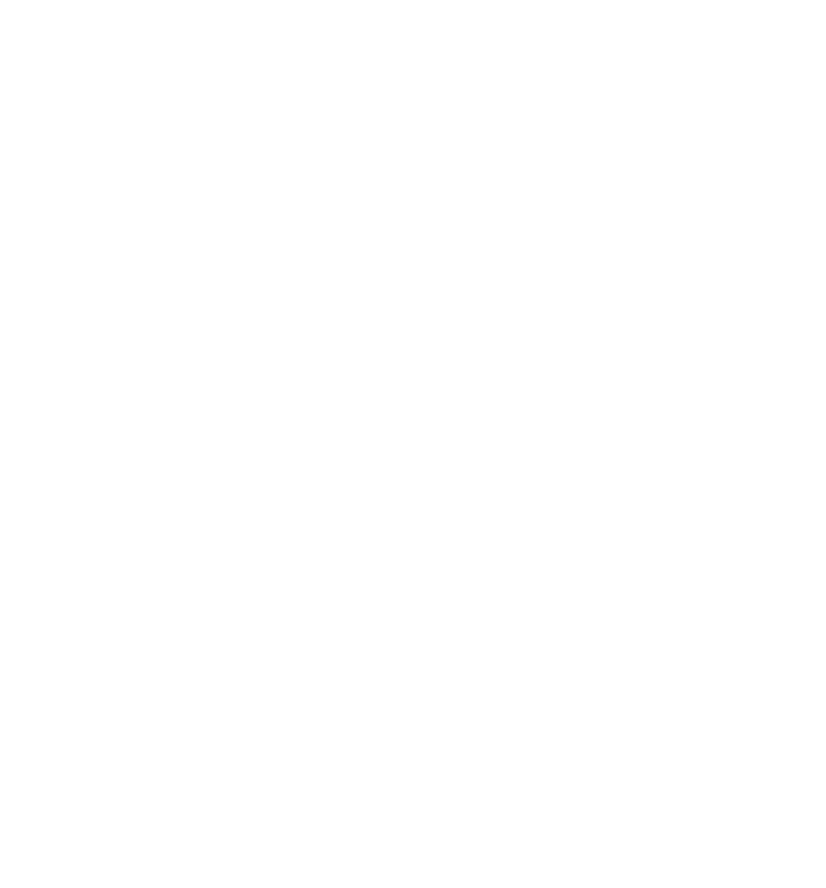
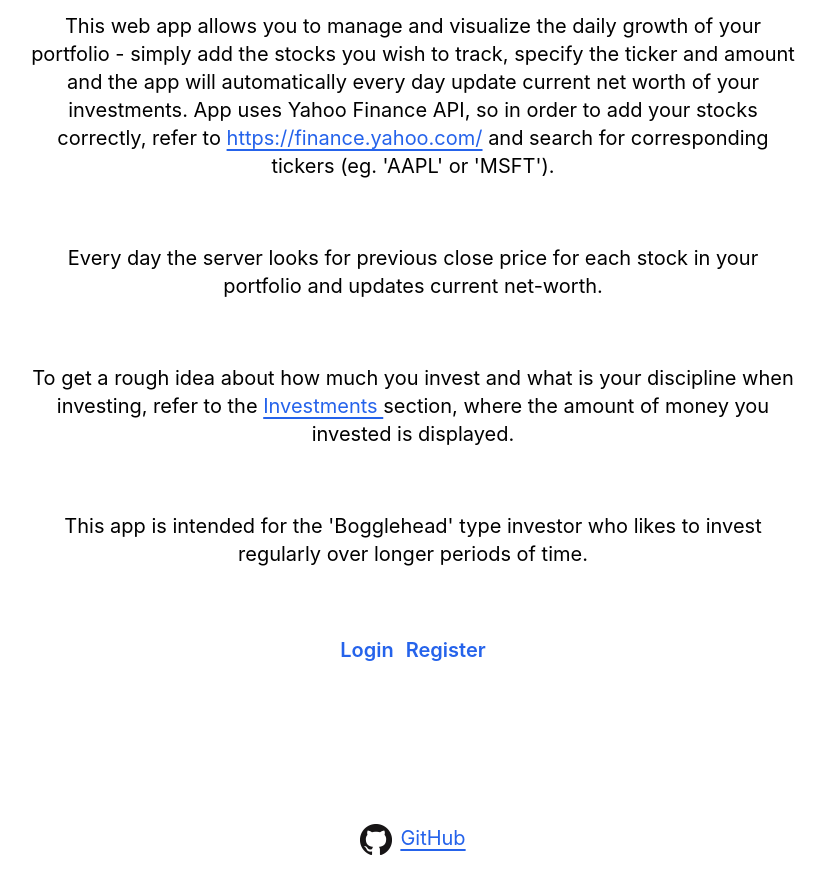
Before and after one commit to MartinKratochvilProgramy/Daily_portfolio_manager_frontend, a React (Create React App) app: page /more in a window 1280 px wide. Before the commit this address had no page. Shown: the part 120-1008 px from the top of the page, without its empty margins (227-1053 px from the left). Before the commit the page ends 800 px from the top, so only its background shows below. Built offline with nearby package versions, Linux system fonts and the light colour scheme.

Commit message:
added /more, links in login register inactive

```diff
--- a/src/App.js
+++ b/src/App.js
@@ -5,7 +5,7 @@ import {
   Route,
 } from "react-router-dom";
 import React, { useState, useEffect } from "react";
-import { Register, Login, Stocks, Charts, Investments, About } from './pages';
+import { Register, Login, Stocks, Charts, Investments, About, More } from './pages';
 
 export const CredentialsContext = React.createContext();
 export const ThemeContext = React.createContext();
@@ -39,6 +39,7 @@ function App() {
               <Route exact path='/charts' element={<Charts />}></Route>
               <Route exact path='/investments' element={<Investments />}></Route>
               <Route exact path='/about' element={<About />}></Route>
+              <Route exact path='/more' element={<More />}></Route>
             </Routes>
           </Router>
         </ThemeContext.Provider>
--- /dev/null
+++ b/src/pages/More.js
@@ -0,0 +1,56 @@
+import React from 'react'
+import { Link } from 'react-router-dom';
+
+export default function More() {
+  return (
+    <div className='text-black dark:text-white'>
+    <div className='flex flex-col justify-center items-center space-y-16'>
+        <h1 className='text-3xl font-semibold mt-8'>
+            ADD YOUR <span className='text-blue-600'>STOCKS</span> AND <span className='text-blue-600'>MANAGE</span> YOUR PORTFOLIO
+        </h1>
+        <p className='max-w-[60%] text-xl'>
+            This web app allows you to manage and visualize the daily growth of your portfolio - simply add the stocks you wish to track, specify the ticker and amount and the app will automatically every day
+            update current net worth of your investments. App uses Yahoo Finance API, so in order to add your stocks correctly, refer to <a href="https://finance.yahoo.com/" target="_blank" rel="noopener noreferrer" className='text-blue-600 underline underline-offset-4'>https://finance.yahoo.com/</a> and
+            search for corresponding tickers (eg. 'AAPL' or 'MSFT').
+        </p>
+        <p className='max-w-[60%] text-xl'>
+            Every day the server looks for previous close price for each stock in your portfolio and updates current net-worth.
+        </p>
+        <p className='max-w-[60%] text-xl'>
+            To get a rough idea about how much you invest and what is your discipline when investing, refer to the <a href="/investments" className='text-blue-600 underline underline-offset-4'>Investments </a>
+            section, where the amount of money you invested is displayed.
+        </p>
+        <p className='max-w-[60%] text-xl'>
+            This app is intended for the 'Bogglehead' type investor who likes to invest regularly over longer periods of time.
+        </p>
+        <div className='flex space-x-3 text-xl text-black dark:text-white font-semibold mt-2 pt-1 mb-0'>
+            <Link
+                to="/"
+                className="text-blue-600 hover:text-blue-700 focus:text-blue-700 transition duration-200 ease-in-out hover:underline">
+                Login
+            </Link>
+            <Link
+                to="/register"
+                className="text-blue-600 hover:text-blue-700 focus:text-blue-700 transition duration-200 ease-in-out hover:underline">
+                Register
+            </Link>
+        </div>
+        <p className='flex flex-row space-x-2 max-w-[60%] text-xl pt-24 pb-8'>
+            <img
+                className=''
+                src={require("../img/GitHub-Mark-32px.png")}
+                alt="GitHub_logo"
+                />
+            <a
+                href="https://github.com/MartinKratochvilProgramy"
+                className='text-blue-600 underline underline-offset-4'
+                target="_blank"
+                rel="noopener noreferrer"
+                >
+                GitHub
+                </a>
+        </p>
+    </div>
+</div>
+  )
+}
--- a/src/pages/index.js
+++ b/src/pages/index.js
@@ -4,3 +4,4 @@ export { default as Investments } from './Investments';
 export { default as Login } from './Login';
 export { default as Register } from './Register';
 export { default as Stocks } from './Stocks';
+export { default as More } from './More';
```
Also changed, not shown: src/pages/Login.js (+7 -0 lines), src/pages/Register.js (+7 -0 lines).
